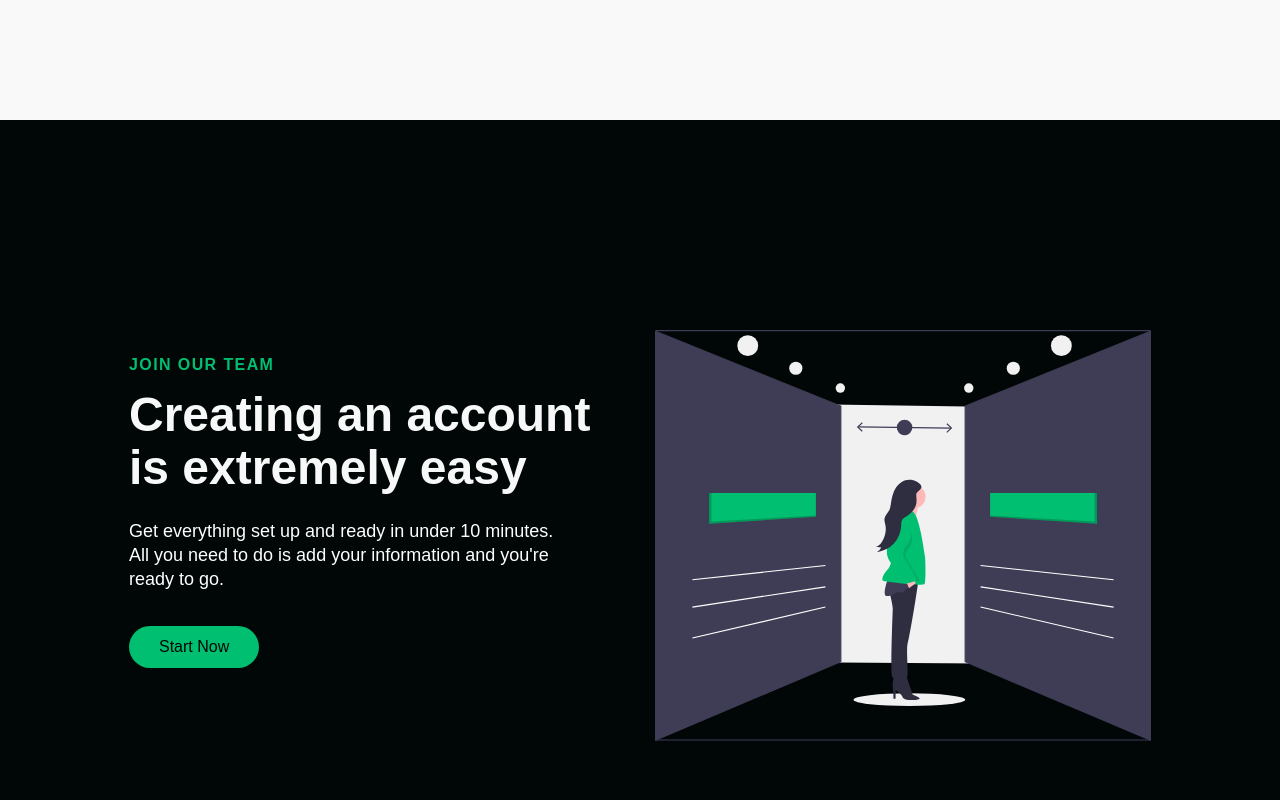
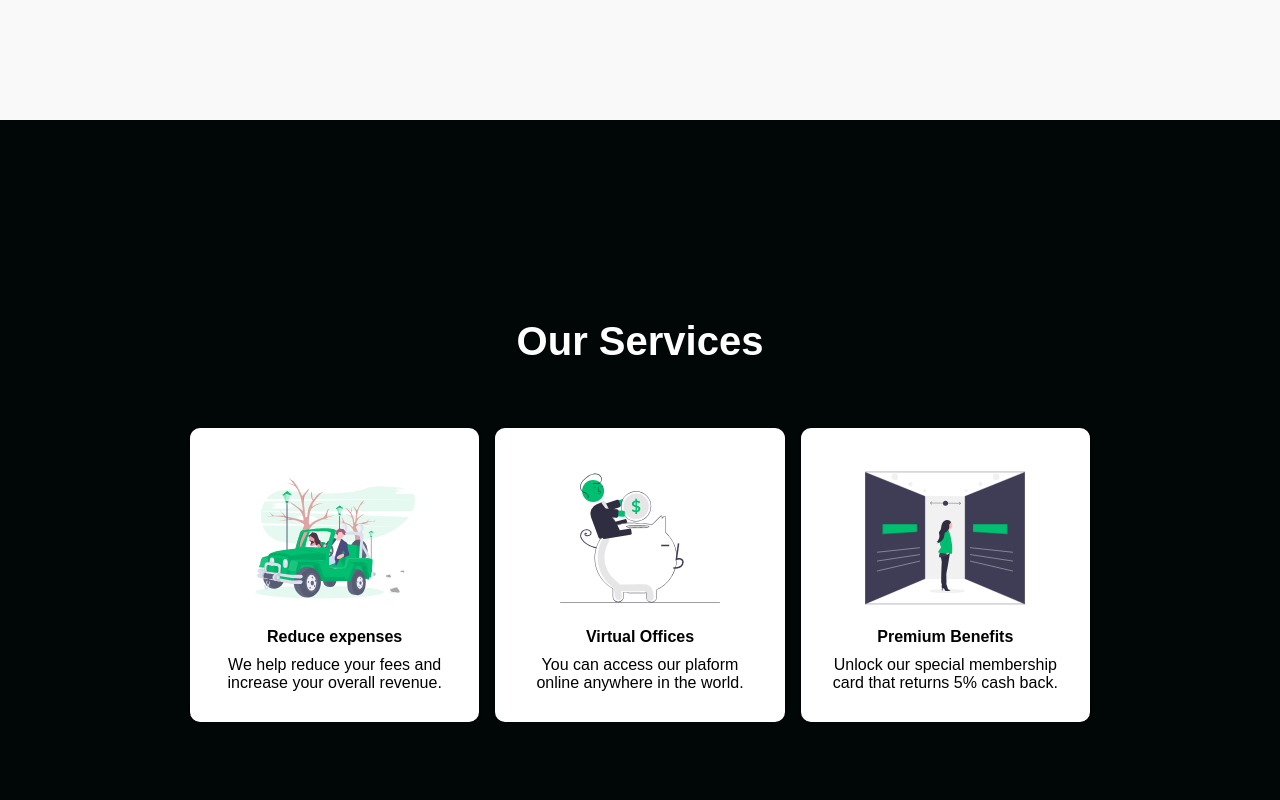
Before and after one commit to mhayk/react-website-smooth-scroll, a React (Create React App) app: page / in a window 1280 px wide. Shown: the part 2360-3160 px from the top of the page. Built offline with nearby package versions, Linux system fonts and the light colour scheme; a web font is replaced by a local one.

Commit message:
Services component has been imported.
Signed-off-by: Mhayk Whandson <hi@mhayk.com>

```diff
--- a/src/pages/index.js
+++ b/src/pages/index.js
@@ -9,6 +9,7 @@ import {
   homeObjThree,
   homeObjTwo,
 } from "../components/InfoSection/Data";
+import Services from "../components/Services";
 
 function Home() {
   const [isOpen, setIsOpen] = useState(false);
@@ -24,6 +25,7 @@ function Home() {
       <HeroSection />
       <InfoSection {...homeObjOne} />
       <InfoSection {...homeObjTwo} />
+      <Services />
       <InfoSection {...homeObjThree} />
     </>
   );
```
